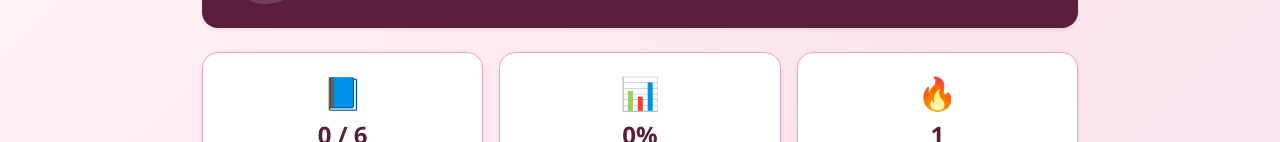
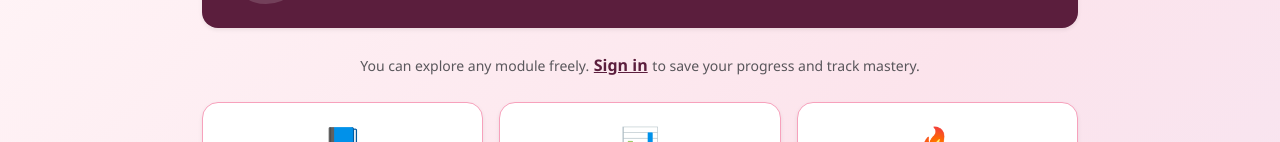
Before and after one commit to UW-INFO442-WI26/kitty-kats, a React (Vite) app: page /profile in a window 1280 px wide. Shown: the part 209-351 px from the top of the page. Built offline with nearby package versions, Linux system fonts and the light colour scheme; no server answers.

Commit message:
fix: fixed login on pages profile and quiz

```diff
--- a/src/pages/Modules.jsx
+++ b/src/pages/Modules.jsx
@@ -26,7 +26,6 @@ function Modules() {
   const [authOpen, setAuthOpen] = useState(false);
   const [busy, setBusy] = useState(false);
 
-
   const handleSignIn = async () => {
     try {
       setBusy(true);
@@ -44,6 +43,7 @@ function Modules() {
 
         {!isLoggedIn ? (
           <p className="text-center text-muted mb-4 small">
+            You can explore any module freely.{' '}
             <button
               className="btn btn-link p-0 text-deep-plum fw-semibold"
               style={{ verticalAlign: 'baseline' }}
@@ -51,7 +51,7 @@ function Modules() {
             >
               Sign in
             </button>{' '}
-            to unlock all modules and track your progress.
+            to save your progress and track mastery.
           </p>
         ) : (
           <div className="mb-5" />
@@ -64,12 +64,9 @@ function Modules() {
           busy={busy}
         />
 
-        {/* Use align-items-stretch so every pair of cards in a row matches height */}
         <div className="row g-4 align-items-stretch">
           {modules.map((module) => (
-            // col sets the column width; inner div stretches to full row height
             <div key={module.id} className="col-6 d-flex">
-              {isLoggedIn ? (
               <Link
                 to={module.path}
                 className="d-flex bg-white rounded-4 p-4 text-center text-decoration-none border border-3 border-blush shadow-sm w-100"
@@ -80,17 +77,6 @@ function Modules() {
                   <h2 className="fs-4 fw-bold text-deep-plum mt-2 mb-0">{module.title}</h2>
                 </div>
               </Link>
-              ) : (
-                <div
-                  className="d-flex bg-white rounded-4 p-4 text-center border border-3 border-blush shadow-sm w-100 opacity-50"
-                  style={{ ...cardStyle, cursor: 'not-allowed' }}
-                >
-                  <div className="d-flex flex-column align-items-center justify-content-center w-100">
-                    <span style={{ fontSize: '2.5rem' }}>🔒</span>
-                    <h2 className="fs-4 fw-bold text-deep-plum mt-2 mb-0">{module.title}</h2>
-                  </div>
-                </div>
-              )}
             </div>
           ))}
         </div>
--- a/src/pages/Profile.jsx
+++ b/src/pages/Profile.jsx
@@ -1,6 +1,6 @@
-import { Link } from 'react-router';
 import { useState, useEffect } from 'react';
 import { useAuth } from '../context/AuthContext';
+import AuthModal from '../components/AuthModal';
 import ProgressBar from '../components/ProgressBar';
 import { modules } from './Modules';
 import { loadAllMastery, MASTERY_THRESHOLD } from '../utils/masteryUtils';
@@ -8,22 +8,34 @@ import { loadAllMastery, MASTERY_THRESHOLD } from '../utils/masteryUtils';
 const MODULE_BADGES = ['📘', '🧬', '💻', '💊', '🤝', '🌈'];
 
 function Profile() {
-  const { user, loading: authLoading } = useAuth(); // ← consume auth loading state
+  const { user, loading: authLoading, signInWithGoogle } = useAuth();
 
   const displayName = user?.displayName || 'Anonymous Learner';
   const email       = user?.email       || null;
   const photoURL    = user?.photoURL    || null;
-  const isAnonymous = !user || user.isAnonymous;
+  const isLoggedIn  = user && !user.isAnonymous;
 
-  const [masteryMap, setMasteryMap]       = useState({});
-  const [loadingMastery, setLoadingMastery] = useState(true);
+  const [authOpen, setAuthOpen] = useState(false);
+  const [busy, setBusy]         = useState(false);
+
+  const [masteryMap, setMasteryMap]           = useState({});
+  const [loadingMastery, setLoadingMastery]   = useState(true);
+
+  const handleSignIn = async () => {
+    try {
+      setBusy(true);
+      await signInWithGoogle();
+      setAuthOpen(false);
+    } finally {
+      setBusy(false);
+    }
+  };
 
   useEffect(() => {
-    // Don't do anything until Firebase has resolved who the user is
     if (authLoading) return;
 
     async function fetchMastery() {
-      if (!user) {
+      if (!isLoggedIn) {
         setMasteryMap({});
         setLoadingMastery(false);
         return;
@@ -40,7 +52,7 @@ function Profile() {
     }
 
     fetchMastery();
-  }, [authLoading, user]);
+  }, [authLoading, user]); // eslint-disable-line react-hooks/exhaustive-deps
 
   const moduleProgress = modules.map((m, i) => ({
     id:      m.id,
@@ -59,6 +71,13 @@ function Profile() {
   return (
     <div className="min-vh-100 bg-gradient-light py-5">
       <div className="container" style={{ maxWidth: '900px' }}>
+
+        <AuthModal
+          open={authOpen}
+          onClose={() => setAuthOpen(false)}
+          onGoogle={handleSignIn}
+          busy={busy}
+        />
 
         {/* Header */}
         <div className="bg-deep-plum rounded-4 p-4 mb-4 shadow-sm d-flex align-items-center gap-4 flex-wrap">
@@ -82,12 +101,30 @@ function Profile() {
                 </p>}
           </div>
 
-          {!authLoading && isAnonymous && (
-            <Link to="/login" className="btn btn-outline-light rounded-pill px-3 py-2 small flex-shrink-0">
+          {!authLoading && !isLoggedIn && (
+            <button
+              className="btn btn-outline-light rounded-pill px-3 py-2 small flex-shrink-0"
+              onClick={() => setAuthOpen(true)}
+            >
               Sign in to save progress
-            </Link>
+            </button>
           )}
         </div>
+
+        {/* Guest prompt */}
+        {!authLoading && !isLoggedIn && (
+          <p className="text-center text-muted mb-4 small">
+            You can explore any module freely.{' '}
+            <button
+              className="btn btn-link p-0 text-deep-plum fw-semibold"
+              style={{ verticalAlign: 'baseline' }}
+              onClick={() => setAuthOpen(true)}
+            >
+              Sign in
+            </button>{' '}
+            to save your progress and track mastery.
+          </p>
+        )}
 
         {/* Stats row */}
         <div className="row g-3 mb-4">
--- a/src/pages/Quiz.jsx
+++ b/src/pages/Quiz.jsx
@@ -4,6 +4,7 @@ import { collection, getDocs, query, where } from 'firebase/firestore';
 import { db } from '../firebase';
 import { modules } from './Modules';
 import { useAuth } from '../context/AuthContext';
+import AuthModal from '../components/AuthModal';
 import {
   getPointValues,
   loadModuleMastery,
@@ -14,10 +15,14 @@ import {
 
 function Quiz() {
   const { id } = useParams();
-  const { user, loading: authLoading } = useAuth();
+  const { user, loading: authLoading, signInWithGoogle } = useAuth();
   const moduleId = parseInt(id, 10) || 1;
 
   const moduleMeta = modules.find((m) => m.id === moduleId) || modules[0];
+  const isLoggedIn = user && !user.isAnonymous;
+
+  const [authOpen, setAuthOpen] = useState(false);
+  const [busy, setBusy]         = useState(false);
 
   const [questions, setQuestions]               = useState([]);
   const [currentQuestionIndex, setCurrentQuestionIndex] = useState(0);
@@ -31,6 +36,16 @@ function Quiz() {
   const [masteryPct, setMasteryPct]             = useState(0);
   const [pointValues, setPointValues]           = useState({ perCorrect: 10, perMiss: -2 });
   const [masteryLoaded, setMasteryLoaded]       = useState(false);
+
+  const handleSignIn = async () => {
+    try {
+      setBusy(true);
+      await signInWithGoogle();
+      setAuthOpen(false);
+    } finally {
+      setBusy(false);
+    }
+  };
 
   useEffect(() => {
     if (authLoading) return;
@@ -53,7 +68,7 @@ function Quiz() {
         const qCount = questionsData.length || 12;
         setPointValues(getPointValues(qCount));
 
-        if (user) {
+        if (isLoggedIn) {
           const existing = await loadModuleMastery(user.uid, moduleId);
           if (existing) {
             setBaseRawScore(existing.rawScore || 0);
@@ -72,14 +87,11 @@ function Quiz() {
   }, [authLoading, moduleId, moduleMeta.title, user]); // eslint-disable-line react-hooks/exhaustive-deps
 
   useEffect(() => {
-    if (!masteryLoaded || questions.length === 0) return;
+    if (!masteryLoaded || questions.length === 0 || !isLoggedIn) return;
     const combined = baseRawScore + rawScore;
     const newMastery = scoreToMastery(combined);
     setMasteryPct(newMastery);
-
-    if (user) {
     saveModuleMastery(user.uid, moduleId, combined, questions.length).catch(console.error);
-    }
   }, [rawScore]); // eslint-disable-line react-hooks/exhaustive-deps
 
   function handleSelect(index) {
@@ -102,7 +114,6 @@ function Quiz() {
     setSelectedIndex(null);
     setSubmitted(false);
     setHasBeenWrong(false);
-    // Loop back to the first question instead of showing a completion screen
     setCurrentQuestionIndex((prev) =>
       prev + 1 >= questions.length ? 0 : prev + 1
     );
@@ -150,7 +161,15 @@ function Quiz() {
     <div className="min-vh-100 bg-gradient-light py-5">
       <div className="container" style={{ maxWidth: '1100px' }}>
 
-        {/* Mastery progress bar */}
+        <AuthModal
+          open={authOpen}
+          onClose={() => setAuthOpen(false)}
+          onGoogle={handleSignIn}
+          busy={busy}
+        />
+
+        {/* Mastery bar for logged-in users; sign-in prompt for guests */}
+        {isLoggedIn ? (
           <div className="mb-4 bg-white rounded-4 p-3 shadow-sm border border-blush d-flex align-items-center gap-3">
             <span className="text-deep-plum fw-semibold small" style={{ whiteSpace: 'nowrap' }}>
               Mastery
@@ -168,10 +187,25 @@ function Quiz() {
               <span className="badge rounded-pill text-bg-success ms-1">Mastered 🏆</span>
             )}
           </div>
+        ) : (
+          <div className="mb-4 bg-white rounded-4 p-3 shadow-sm border border-blush d-flex align-items-center gap-3">
+            <span className="text-muted small">
+              🔒{' '}
+              <button
+                className="btn btn-link p-0 text-deep-plum fw-semibold"
+                style={{ verticalAlign: 'baseline' }}
+                onClick={() => setAuthOpen(true)}
+              >
+                Sign in
+              </button>{' '}
+              to track your mastery and save progress.
+            </span>
+          </div>
+        )}
 
         <div className="row g-4 justify-content-center align-items-stretch">
 
-          {/* Question card — no counter */}
+          {/* Question card */}
           <div className="col-12 col-md-5 d-flex justify-content-center justify-content-md-end">
             <div
               className="bg-gradient-pink text-white rounded-4 p-4 d-flex flex-column justify-content-between shadow w-100"
```
Lines whose indentation alone changed are shown as unchanged.
